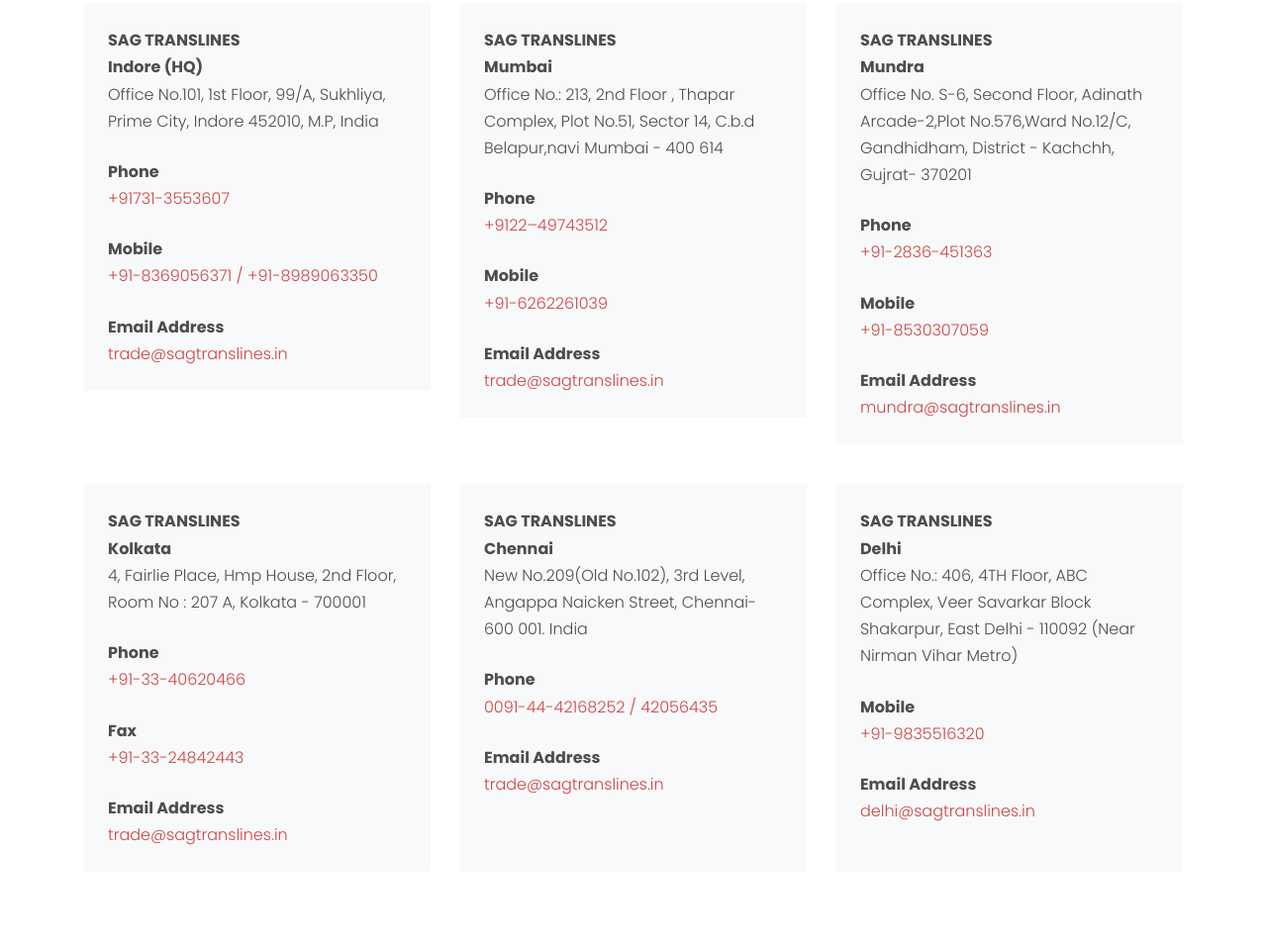
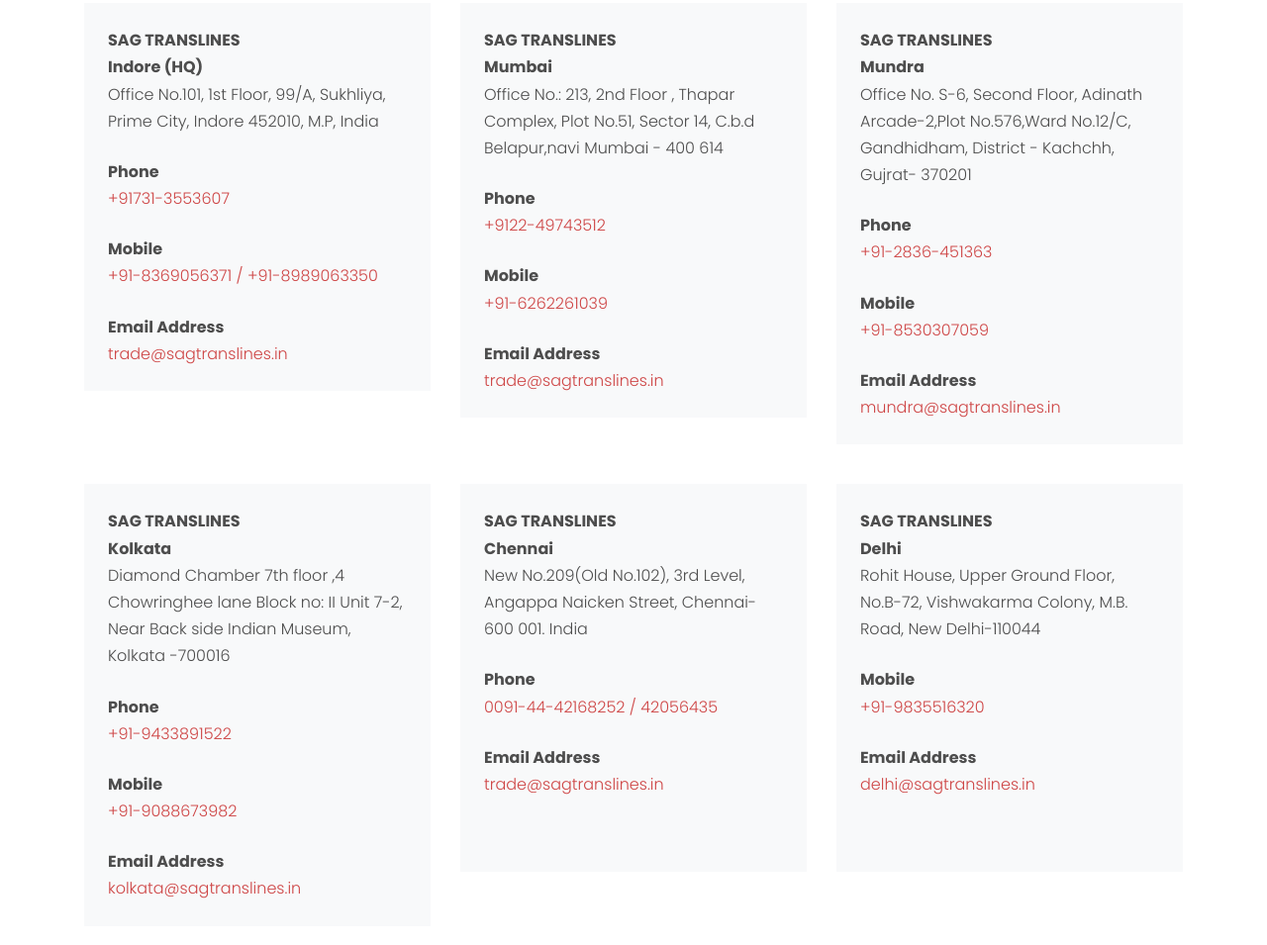
Before and after one commit to aniket-modkar/sag-translines, a plain HTML site: page contact.html in a window 1280 px wide. Shown: the part 1651-2606 px from the top of the page at 99% size. Drawn offline with nearby package versions, Linux system fonts and the light colour scheme; files whose address does not match are found by name; a web font is replaced by a local one.

Commit message:
Update contact.html

```diff
--- a/contact.html
+++ b/contact.html
@@ -203,7 +203,7 @@
               <p class="mb-4">Office No.101, 1st Floor, 99/A, Sukhliya, Prime City,
                 Indore 452010, M.P, India</p>
                 <p class="mb-0 font-weight-bold">Phone</p>
-                <p class="mb-4"><a href="#">+91731-3553607</a></p>
+                <p class="mb-4"><a href="tel:+917313553607">+91731-3553607</a></p>
                 <p class="mb-0 font-weight-bold">Mobile</p>
                 <p class="mb-4"><a href="#">+91-8369056371 / +91-8989063350</a></p>
               <p class="mb-0 font-weight-bold">Email Address</p>
@@ -216,9 +216,9 @@
               <p class="mb-0 font-weight-bold">Mumbai</p>
               <p class="mb-4">Office No.: 213, 2nd Floor , Thapar Complex, Plot No.51, Sector 14, C.b.d Belapur,navi Mumbai - 400 614</p>
                 <p class="mb-0 font-weight-bold">Phone</p>
-                <p class="mb-4"><a href="#">+9122–49743512</a></p>
+                <p class="mb-4"><a href="tel:+912249743512">+9122-49743512</a></p>
                 <p class="mb-0 font-weight-bold">Mobile</p>
-                <p class="mb-4"><a href="#">+91-6262261039</a></p>
+                <p class="mb-4"><a href="tel:+916262261039">+91-6262261039</a></p>
               <p class="mb-0 font-weight-bold">Email Address</p>
               <p class="mb-0"><a href="mailto:trade@sagtranslines.in">trade@sagtranslines.in</a></p>
             </div>
@@ -240,13 +240,13 @@
             <div class="p-4 mb-3 bg-light">
               <p class="mb-0 font-weight-bold">SAG TRANSLINES</p>
               <p class="mb-0 font-weight-bold">Kolkata</p>
-              <p class="mb-4">4, Fairlie Place, Hmp House, 2nd Floor,  Room No : 207 A, Kolkata - 700001</p>
+              <p class="mb-4">Diamond Chamber 7th floor ,4 Chowringhee lane Block no: II Unit 7-2, Near Back side Indian Museum, Kolkata -700016</p>
                 <p class="mb-0 font-weight-bold">Phone</p>
-                <p class="mb-4"><a href="#">+91-33-40620466</a></p>
-                <p class="mb-0 font-weight-bold">Fax</p>
-                <p class="mb-4"><a href="#">+91-33-24842443</a></p>
+                <p class="mb-4"><a href="tel:+919433891522">+91-9433891522</a></p>
+                <p class="mb-0 font-weight-bold">Mobile</p>
+                <p class="mb-4"><a href="tel:+919088673982">+91-9088673982</a></p>
               <p class="mb-0 font-weight-bold">Email Address</p>
-              <p class="mb-0"><a href="mailto:trade@sagtranslines.in">trade@sagtranslines.in</a></p>
+              <p class="mb-0"><a href="mailto:trade@sagtranslines.in">kolkata@sagtranslines.in</a></p>
             </div>
           </div>
           <div class="col-md-6 col-lg-4 mb-4 mb-lg-4">
@@ -265,8 +265,7 @@
             <div class="p-4 mb-3 bg-light">
               <p class="mb-0 font-weight-bold">SAG TRANSLINES</p>
               <p class="mb-0 font-weight-bold">Delhi</p>
-              <p class="mb-4">Office No.: 406, 4TH Floor, ABC Complex, Veer Savarkar Block Shakarpur, East Delhi - 110092
-                (Near Nirman Vihar Metro)</p>
+              <p class="mb-4">Rohit House, Upper Ground Floor, No.B-72, Vishwakarma Colony, M.B. Road, New Delhi-110044</p>
                 <p class="mb-0 font-weight-bold">Mobile</p>
                 <p class="mb-4"><a href="tel:+919835516320">+91-9835516320</a></p>
               <p class="mb-0 font-weight-bold">Email Address</p>
```
